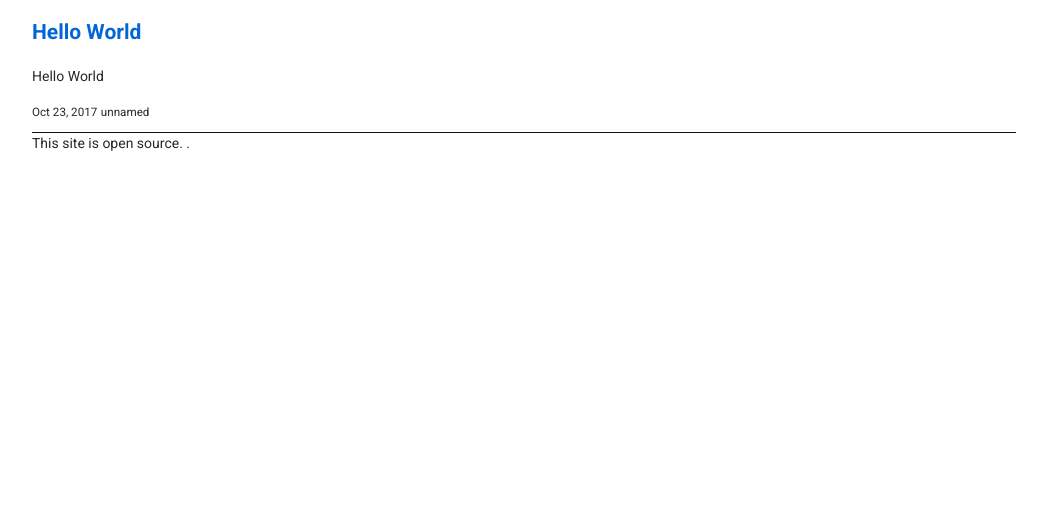
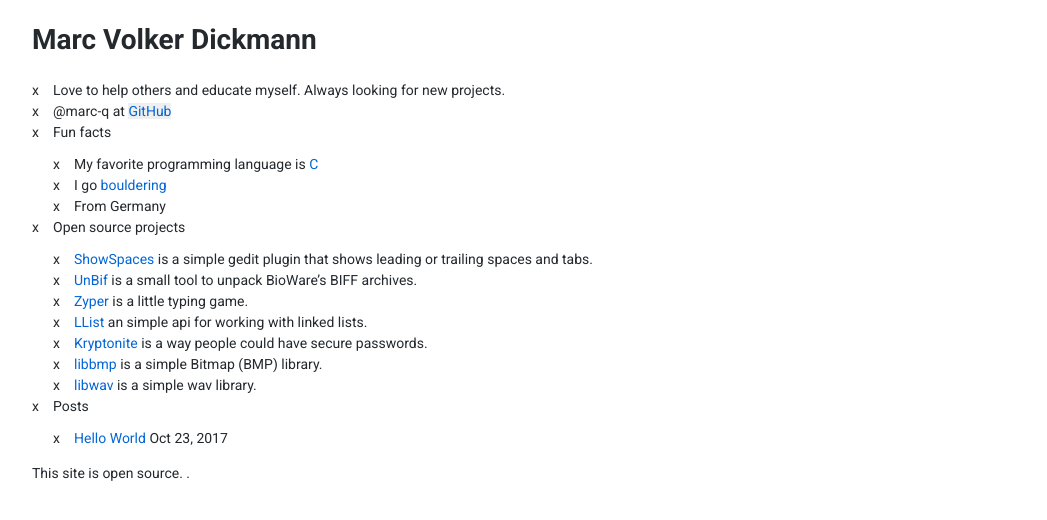
Before and after one commit to marc-q/fmtone, a Jekyll site: the page built from index.html, in a window 1280 px wide. Shown: the top 520 px of the page, without its empty margins (116-1163 px from the left). Built offline with Jekyll 4.4.1, drawn with Linux system fonts in a browser that asks for light colours.

Commit message:
Theme (#5)
* Update default.html

* Update index.html

Thank's @muan for the great idea.

* Update 2017-10-23-Hello-World.md

```diff
--- a/_layouts/default.html
+++ b/_layouts/default.html
@@ -5,33 +5,27 @@
     <meta name="viewport" content="width=device-width, initial-scale=1">
     <style>
       html {font-family: Roboto; font-size: 14px; line-height: 1.5; font-weight: 400; background-color: #fff; color: #24292e;}
-      header.main, body, footer.main {margin: 0; padding: 0; border: 0;}
-      body {width: 80%; min-height: 95vh; margin-left: 10%; position: relative;}
-      div.content {padding-bottom: 50px;}
-      header.main {width: 100%;}
-      header.main h1 {font-weight: normal;}
-      footer.main {width: 100%; height: 50px; position: absolute; bottom: 0;}
+      body {margin: 0; padding: 0; border: 0; width: 80%; min-height: 95vh; margin-left: 10%; position: relative;}
       a {color: #0366d6; text-decoration: none;}
-      article.post {padding-bottom: 1%; border-bottom: 1px solid #11100f;}
-      .fleft, ul#sitenav li {float: left;}
-      .fright {float: right;}
-      ul#sitenav {list-style: none;}
-      ul#sitenav li {margin: 0 10px;}
+      mark {background-color: #efefef;}
+      .list {margin-top: 0.8em; padding-left: 1.5em; list-style: none;}
+      li:before {content: 'x'; position: absolute; margin-left: -1.5em};
+      li {margin-bottom: 15px;}
       @media (min-width: 984px) {body {width: 984px; margin: 0 auto;}}
     </style>
     <link href="https://fonts.googleapis.com/css?family=Roboto:300,300i,400,400i,700,700i" rel="stylesheet">
-    <link href="https://fonts.googleapis.com/icon?family=Material+Icons" rel="stylesheet">
 
     {% feed_meta %}
 
     {% seo %}
   </head>
   <body>
+     <header><h1>Marc Volker Dickmann</h1></header>
 
      {{ content }}
 
-     <div class="footer border-top border-gray-light mt-5 pt-3 text-right text-gray">
+     <footer>
         This site is open source. {% github_edit_link "Improve this page" %}.
-     </div>
+     </footer>
   </body>
 </html>
--- a/index.html
+++ b/index.html
@@ -2,28 +2,49 @@
 layout: default
 ---
 
-<div class="home">
-
-  {{ content }}
-
-  <div class="post-list">
+<ul class="list">
+  <li>Love to help others and educate myself. Always looking for new projects.</li>
+  <li>@marc-q at <mark><a href="https://github.com/marc-q">GitHub</a></mark></li>
+  <li>Fun facts
+    <ul class="list">
+      <li>My favorite programming language is <a href="https://en.wikipedia.org/wiki/C_(programming_language)">C</a></li>
+      <li>I go <a href="https://en.wikipedia.org/wiki/Bouldering"/>bouldering</a></li>
+      <li>From Germany</li>
+    </ul>
+  </li>
+  <li>Open source projects
+    <ul class="list">
+      <li>
+        <a href="https://github.com/marc-q/ShowSpaces">ShowSpaces</a> is a simple gedit plugin that shows leading or trailing spaces and tabs.
+      </li>
+      <li>
+        <a href="https://github.com/marc-q/unbif">UnBif</a> is a small tool to unpack BioWare’s BIFF archives.
+      </li>
+      <li>
+        <a href="https://github.com/marc-q/zyper">Zyper</a> is a little typing game.
+      </li>
+      <li>
+        <a href="https://github.com/marc-q/LList">LList</a> an simple api for working with linked lists.
+      </li>
+      <li>
+        <a href="https://github.com/marc-q/kryptonite">Kryptonite</a> is a way people could have secure passwords.
+      </li>
+       <li>
+        <a href="https://github.com/marc-q/libbmp">libbmp</a> is a simple Bitmap (BMP) library.
+      </li>
+       <li>
+        <a href="https://github.com/marc-q/libwav">libwav</a> is a simple wav library.
+      </li>
+    </ul>
+  </li>
+  <li>Posts
+    <ul class="list">
     {% for post in site.posts %}
-      <article class="post">
-        <header class="post-header">
-          <h2>
-            <a class="post-link" href="{{ post.url | relative_url }}">{{ post.title | escape }}</a>
-          </h2>
-        </header>
-
-        <section class="post-content">
-          {{ post.content }}
-        </section>
-
-        <footer class="post-meta">
-          <small class="posted-on"><time datetime="{{ post.date }}">{{ post.date | date: "%b %-d, %Y" }}</time></small>
-          <small class="cat-links">{{ post.category }}</small>
-        </footer>
-      </article>
-    {% endfor %}
-  </div>
-</div>
+      <li>
+        <a href="{{ post.url }}">{{ post.title }}</a>
+        <time>{{ post.date | date: "%b %d, %Y" }}</time>
+      </li>
+      {% endfor %}
+    </ul>
+  </li>
+</ul>
```
Also changed, not shown: _posts/2017-10-23-Hello-World.md (+1 -1 lines).
